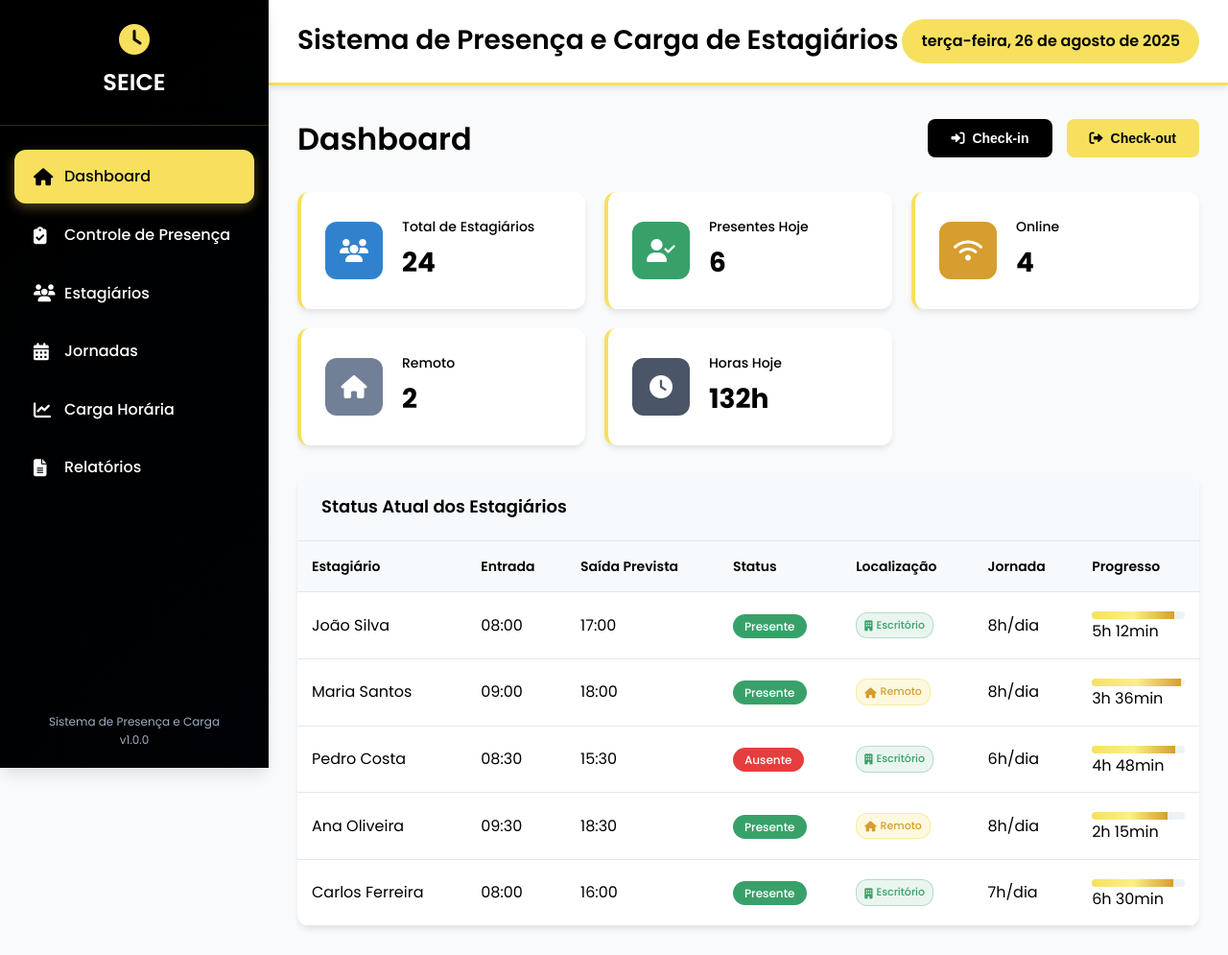
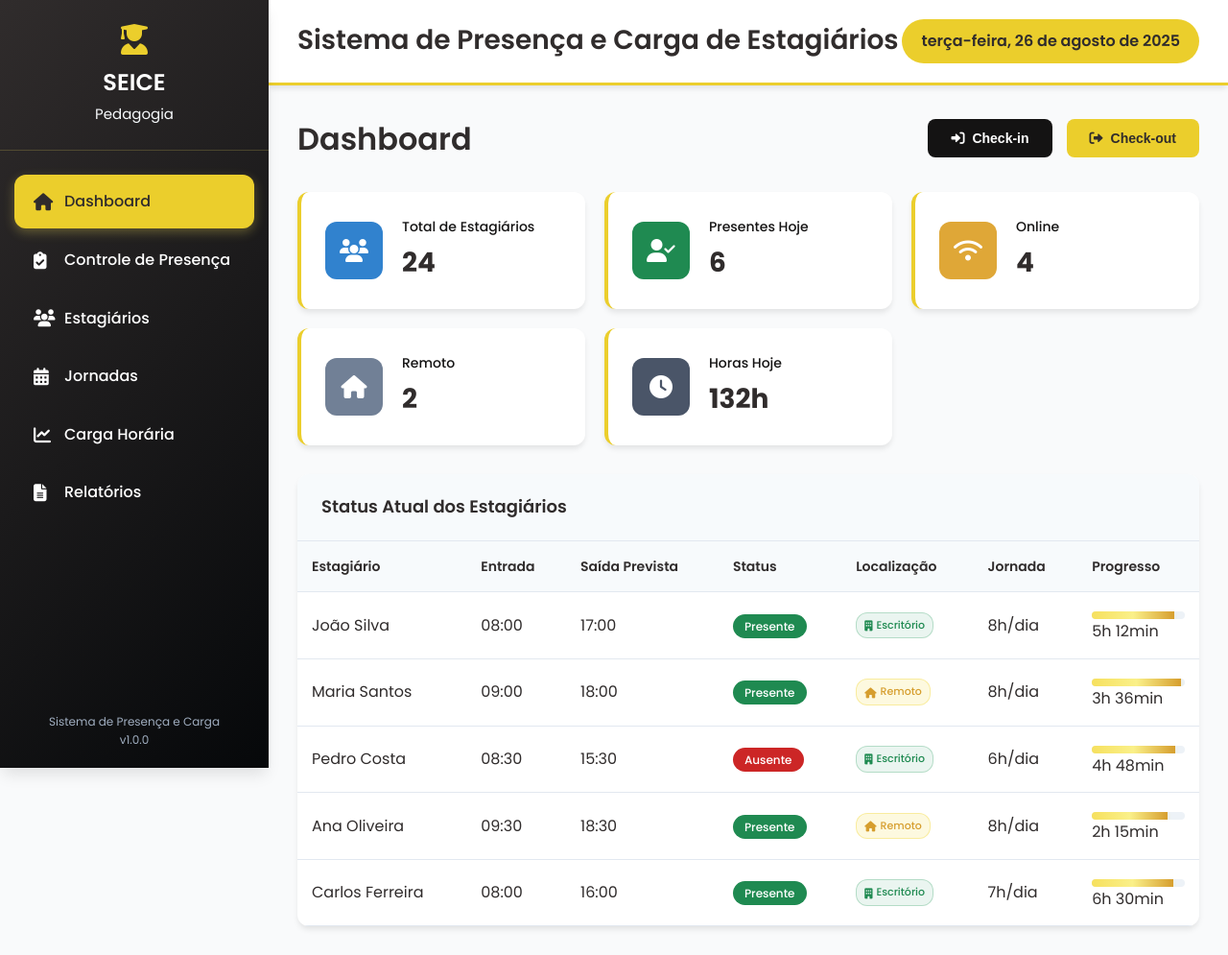
Before and after one commit to joaodorast/presen-a-estagiarios, a Django app: template seice/core/templates/pedagogia-seice.html in a window 1280 px wide. Shown: the whole page at 96% size. Run offline with Django 5.2, Linux system fonts and the light colour scheme; the template is opened without the code that fills it, so the values that code supplies are empty; some libraries are stand-ins or nearby versions.

Commit message:
Estilizei pedagogia e iniciei educação física

```diff
--- a/seice/core/templates/pedagogia-seice.html
+++ b/seice/core/templates/pedagogia-seice.html
@@ -3,7 +3,7 @@
 <head>
     <meta charset="UTF-8">
     <meta name="viewport" content="width=device-width, initial-scale=1.0">
-    <title>SEICE - Sistema de Presença e Carga de Estagiários</title>
+    <title>SEICE | Sistema de Presença e Carga de Estagiários | Pedagogia</title>
     <link rel="stylesheet" href="https://cdnjs.cloudflare.com/ajax/libs/font-awesome/6.1.1/css/all.min.css">
     <link rel="preconnect" href="https://fonts.googleapis.com">
     <link rel="preconnect" href="https://fonts.gstatic.com" crossorigin>
@@ -13,13 +13,13 @@
             --primary-color: #4a5568;
             --primary-light: #000000;
             --primary-dark: #010711;
-            --accent-color: #f6e05e;
+            --accent-color: #ebce2c;
             --accent-light: #faf089;
             --accent-dark: #d69e2e;
             --secondary-color: #e2e8f0;
-            --danger-color: #e53e3e;
-            --success-color: #38a169;
-            --warning-color: #d69e2e;
+            --danger-color: #cc2626;
+            --success-color: #1f8a51;
+            --warning-color: #dfa737;
             --info-color: #3182ce;
             --white: #ffffff;
             --gray-50: #f9fafb;
@@ -29,9 +29,9 @@
             --gray-400: #cbd5e0;
             --gray-500: #a0aec0;
             --gray-600: #718096;
-            --gray-700: #000000;
-            --gray-800: #000000;
-            --gray-900: #000205;
+            --gray-700: #141313;
+            --gray-800: #302c2c;
+            --gray-900: #06080a;
             --text-color: var(--gray-800);
             --text-light: var(--gray-600);
             --bg-color: var(--gray-50);
@@ -438,6 +438,13 @@
             font-weight: 600;
         }
 
+        .area-name{
+            color: var(--gray-100);
+            font-size: 15px;
+            margin-top: 2px;
+            font-weight: 400;
+        }
+
         .close {
             color: var(--gray-500);
             font-size: 24px;
@@ -560,8 +567,9 @@
 <body>
     <div class="sidebar">
         <div class="logo">
-            <i class="fas fa-clock"></i>
+            <i class="fas fa-user-graduate"></i>
             <h2>SEICE</h2>
+            <p class="area-name">Pedagogia</p>
         </div>
         <nav>
             <ul>
```
Also changed, not shown: seice/core/templates/educação-fisica-seice.html (+15 -7 lines).
